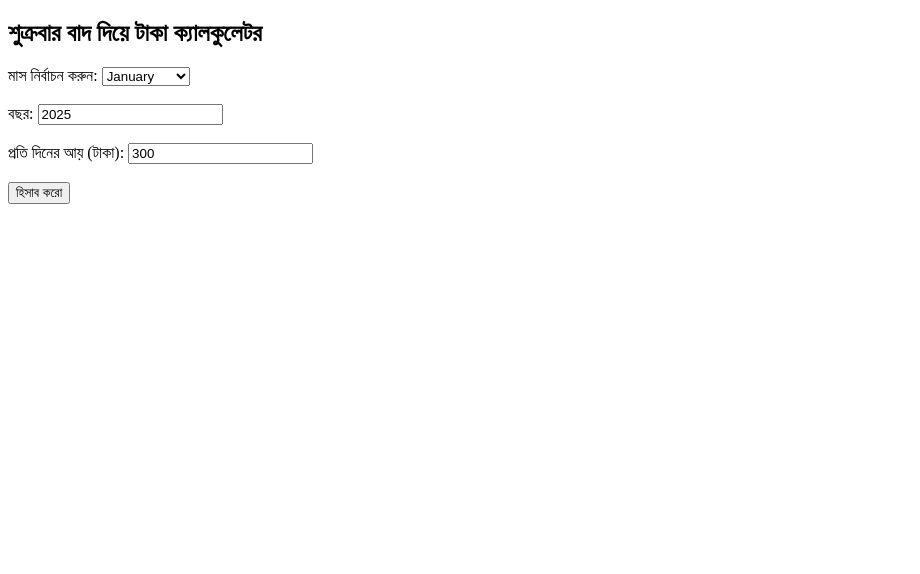
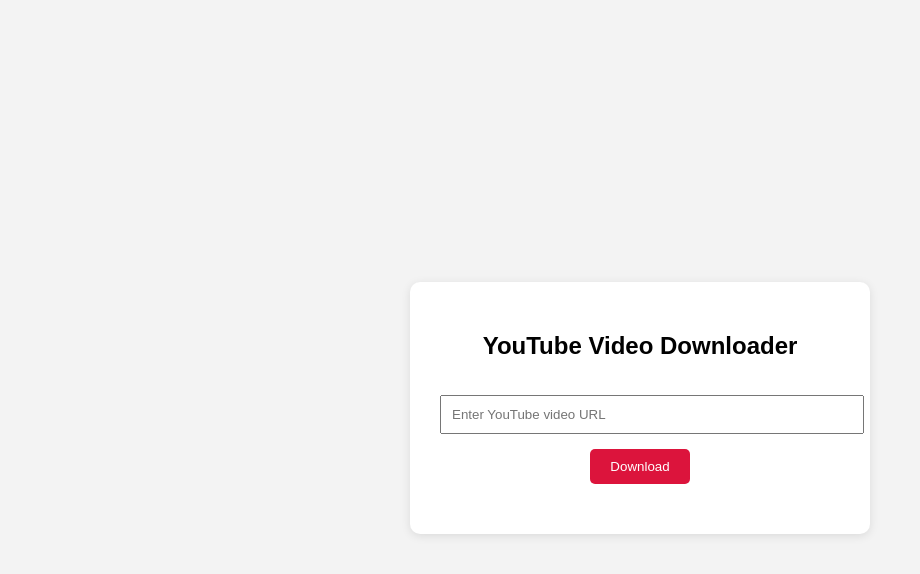
Before and after one commit to DEM0N-K2NG/calculator, a plain HTML site: page index.html in a window 1280 px wide. Shown: the whole page, without its empty margins (0-920 px from the left). Drawn offline with Linux system fonts and the light colour scheme.

Commit message:
Update index.html

```diff
--- a/index.html
+++ b/index.html
@@ -1,62 +1,68 @@
 <!DOCTYPE html>
-<html lang="bn">
+<html lang="en">
 <head>
-  <meta charset="UTF-8">
-  <title>টাকা ক্যালকুলেটর</title>
+  <meta charset="UTF-8" />
+  <meta name="viewport" content="width=device-width, initial-scale=1.0"/>
+  <title>YouTube Downloader</title>
+  <style>
+    body {
+      font-family: Arial;
+      background-color: #f3f3f3;
+      display: flex;
+      justify-content: center;
+      align-items: center;
+      height: 100vh;
+    }
+    .container {
+      background: white;
+      padding: 30px;
+      border-radius: 10px;
+      box-shadow: 0 2px 10px rgba(0,0,0,0.1);
+      text-align: center;
+      width: 90%;
+      max-width: 400px;
+    }
+    input {
+      width: 100%;
+      padding: 10px;
+      margin: 15px 0;
+    }
+    button {
+      padding: 10px 20px;
+      background: crimson;
+      color: white;
+      border: none;
+      cursor: pointer;
+      border-radius: 5px;
+    }
+    #result {
+      margin-top: 20px;
+    }
+  </style>
 </head>
 <body>
-  <h2>শুক্রবার বাদ দিয়ে টাকা ক্যালকুলেটর</h2>
-
-  <label>মাস নির্বাচন করুন:
-    <select id="month">
-      <option value="0">January</option>
-      <option value="1">February</option>
-      <option value="2">March</option>
-      <option value="3">April</option>
-      <option value="4">May</option>
-      <option value="5">June</option>
-      <option value="6">July</option>
-      <option value="7">August</option>
-      <option value="8">September</option>
-      <option value="9">October</option>
-      <option value="10">November</option>
-      <option value="11">December</option>
-    </select>
-  </label><br><br>
-
-  <label>বছর: <input type="number" id="year" value="2025"></label><br><br>
-  <label>প্রতি দিনের আয় (টাকা): <input type="number" id="dailyIncome" value="300"></label><br><br>
-
-  <button onclick="calculate()">হিসাব করো</button>
-  <h3 id="result"></h3>
+  <div class="container">
+    <h2>YouTube Video Downloader</h2>
+    <input type="text" id="url" placeholder="Enter YouTube video URL" />
+    <button onclick="downloadVideo()">Download</button>
+    <div id="result"></div>
+  </div>
 
   <script>
-    function countFridays(month, year) {
-      let date = new Date(year, month, 1);
-      let fridays = 0;
-      while (date.getMonth() === month) {
-        if (date.getDay() === 5) { // 5 means Friday
-          fridays++;
-        }
-        date.setDate(date.getDate() + 1);
+    function downloadVideo() {
+      const url = document.getElementById('url').value;
+      if (!url) {
+        alert('Please enter a URL');
+        return;
       }
-      return fridays;
-    }
 
-    function calculate() {
-      let month = parseInt(document.getElementById("month").value);
-      let year = parseInt(document.getElementById("year").value);
-      let dailyIncome = parseInt(document.getElementById("dailyIncome").value);
+      // Dummy link — replace with a real API call in production
+      const downloadLink = `https://www.y2mate.com/youtube/${encodeURIComponent(url)}`;
 
-      let daysInMonth = new Date(year, month + 1, 0).getDate();
-      let fridays = countFridays(month, year);
-      let workingDays = daysInMonth - fridays;
-      let total = workingDays * dailyIncome;
-
-      document.getElementById("result").innerText =
-        "মাসে মোট শুক্রবার: " + fridays + " দিন\n" +
-        "কাজের দিন: " + workingDays + " দিন\n" +
-        "মোট আয়: " + total + " টাকা";
+      document.getElementById('result').innerHTML = `
+        <p>Click below to download:</p>
+        <a href="${downloadLink}" target="_blank">Download Now</a>
+      `;
     }
   </script>
 </body>
```
